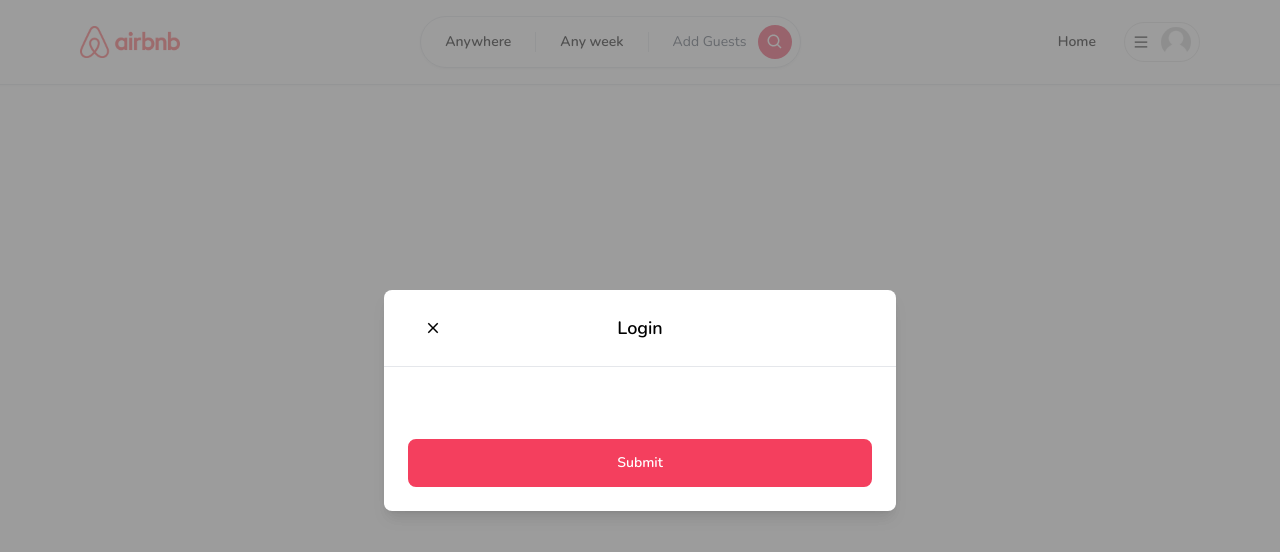
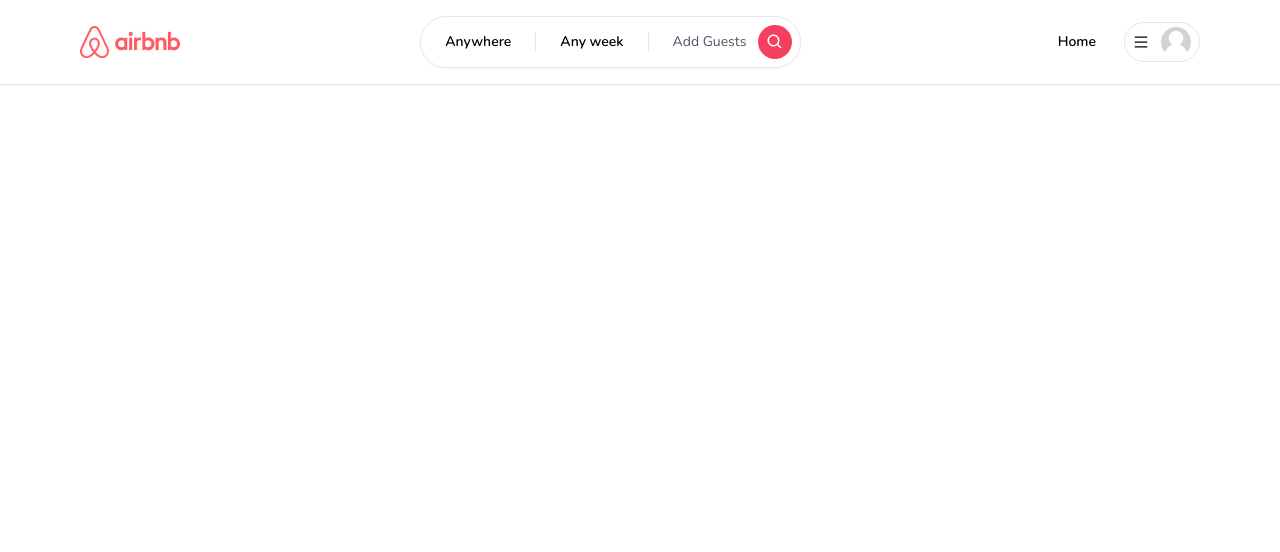
Before and after one commit to Solrac-616/airbnb-clone, a Next.js app: page / in a window 1280 px wide. Shown: the top 552 px of the page. Built offline with nearby package versions, Linux system fonts and the light colour scheme.

Commit message:
register modal base

```diff
--- /dev/null
+++ b/app/components/Modals/RegisterModal.tsx
@@ -0,0 +1,16 @@
+'use client';
+
+import axios from "axios";
+import { AiFillGithub } from "react-icons/ai";
+import { FcGoogle } from 'react-icons/fc';
+import { useCallback, useState } from "react";
+import { FieldValue, SubmitHandler, useForm } from "react-hook-form";
+import useRegisterModal from "@/app/hooks/useRegisterModal";
+
+const RegisterModal = () => {
+  return (
+    <div></div>
+  );
+}
+
+export default RegisterModal;
--- /dev/null
+++ b/app/hooks/useRegisterModal.ts
@@ -0,0 +1,15 @@
+import { create } from "zustand";
+
+interface RegisterModalStore {
+  isOpen: boolean;
+  onOpen: () => void;
+  onClose: () => void;
+}
+
+const useRegisterModal = create<RegisterModalStore>((set) => ({
+  isOpen:false,
+  onOpen: () => set ({ isOpen: true }),
+  onClose: () => set ({ isOpen: false }),
+}));
+
+export default useRegisterModal;
--- a/app/layout.tsx
+++ b/app/layout.tsx
@@ -1,5 +1,6 @@
 import ClientOnly from './components/ClientOnly'
-import Modal from './components/Modals/Modal'
+
+import RegisterModal from './components/Modals/RegisterModal'
 import Navbar from './components/Navbar/Navbar'
 import './globals.css'
 import { Nunito } from 'next/font/google'
@@ -20,7 +21,7 @@
     <html lang="en">
       <body className={nunito.className}>
         <ClientOnly>
-          <Modal actionLabel='Submit' title='Login' isOpen/>
+          <RegisterModal />
           <Navbar />
         </ClientOnly>
         {children}
--- a/package.json
+++ b/package.json
@@ -13,14 +13,17 @@
     "@types/react": "^18.2.9",
     "@types/react-dom": "18.2.4",
     "autoprefixer": "10.4.14",
+    "axios": "^1.4.0",
     "eslint": "8.42.0",
     "eslint-config-next": "13.4.4",
     "next": "13.4.4",
     "postcss": "8.4.24",
     "react": "18.2.0",
     "react-dom": "18.2.0",
+    "react-hook-form": "^7.44.3",
     "react-icons": "^4.9.0",
     "tailwindcss": "3.3.2",
-    "typescript": "5.1.3"
+    "typescript": "5.1.3",
+    "zustand": "^4.3.8"
   }
 }
```
Also changed, not shown: 1 other file (tests, documents, lock files or other folders).
